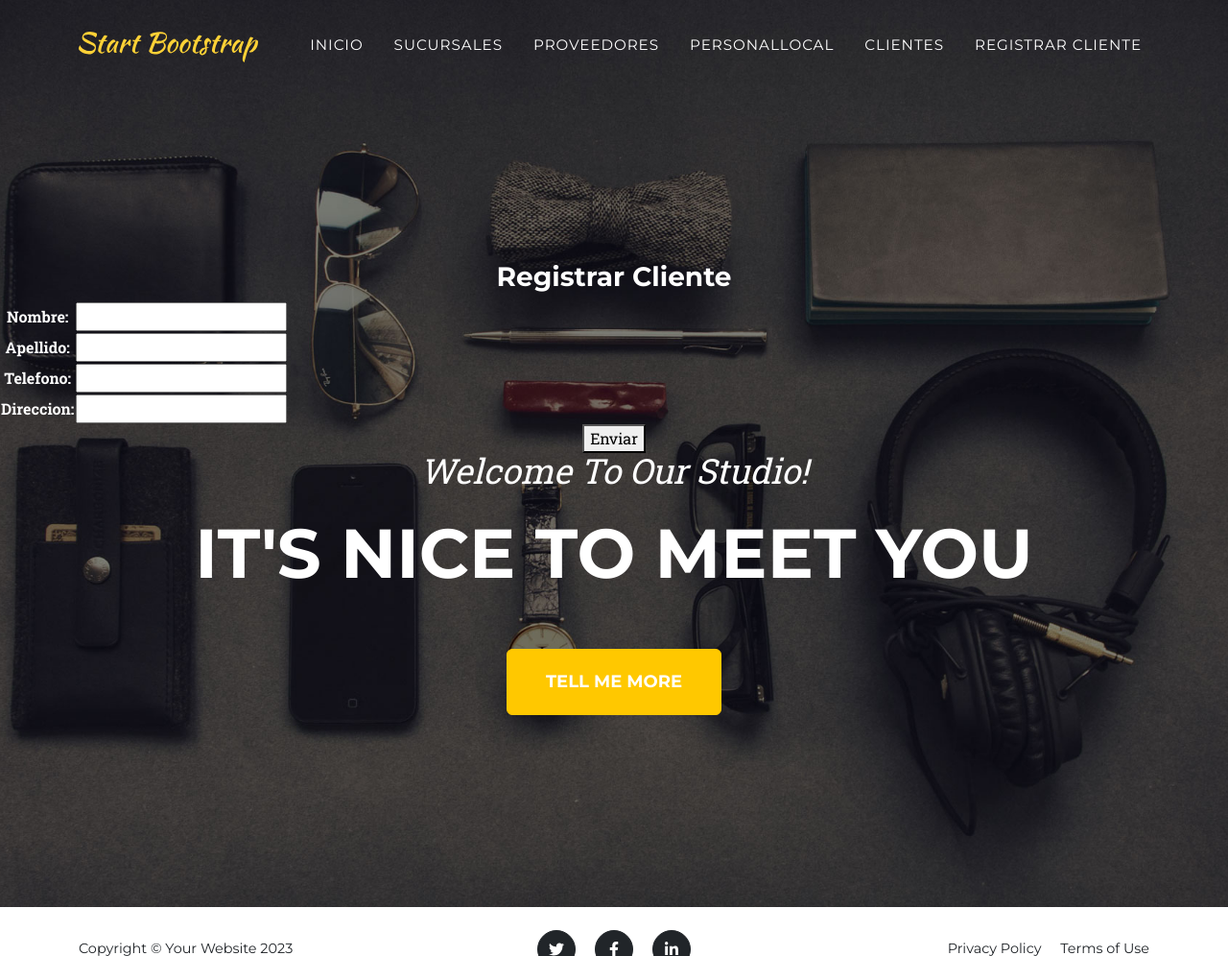
After one commit to Silduck/mi_repositorio, a Django app: page /registrar_cliente/ in a window 1280 px wide. The commit adds this page. Shown: the top 996 px of the page at 96% size. Run offline with Django 4.2, Linux system fonts and the light colour scheme; some libraries are stand-ins or nearby versions.

Commit message:
subir cambios

```diff
--- a/NEGOCIO2/MiProyecto/app/Templates/app/index.html
+++ b/NEGOCIO2/MiProyecto/app/Templates/app/index.html
@@ -38,6 +38,7 @@
                         <li class="nav-item"><a class="nav-link" href={% url 'Proveedores' %}> Proveedores</a></li>
                         <li class="nav-item"><a class="nav-link" href={% url 'PersonalLocal' %}> PersonalLocal</a></li>
                         <li class="nav-item"><a class="nav-link" href={% url 'Clientes' %}> Clientes</a></li>
+                        <li class="nav-item"><a class="nav-link" href={% url 'Registrar Cliente' %}> Registrar Cliente</a></li>
                     </ul>
                 </div>
             </div>
--- /dev/null
+++ b/NEGOCIO2/MiProyecto/app/Templates/app/registrar_cliente.html
@@ -0,0 +1,21 @@
+{% extends 'app/index.html' %}
+
+{% load static %}
+
+{% block title %}
+    Registrar Cliente
+{% endblock title %}
+
+{% block codigoDinamico %}
+
+<form action="" method="post"> {% csrf_token %}
+
+    <h3>Registrar Cliente</h3>
+    <table>
+        {{formulario.as_table}}
+    </table>
+
+    <button type="submit" value="Enviar">Enviar</button>
+
+</form>
+{% endblock %}
--- a/NEGOCIO2/MiProyecto/app/forms.py
+++ b/NEGOCIO2/MiProyecto/app/forms.py
@@ -1,14 +1,14 @@
 from django import forms
 
 class RegistrarClienteForm(forms.Form):
-    nombre = forms.CharField(min_length=3,max_length=30)
-    apellido = forms.CharField(min_length=3,max_length=40)
+    nombre = forms.CharField(min_length=3, max_length=30)
+    apellido = forms.CharField(min_length=3, max_length=40)
     telefono = forms.IntegerField()
     direccion = forms.CharField(min_length=3, max_length=30)
 
-class BuscarProductosForm(forms.Form):
+"""class BuscarProductosForm(forms.Form):
     articulo = forms.IntegerField()
     tipo = forms.CharField(min_length=2,max_length=20)
     estilo = forms.CharField(min_length= 3,max_length=20)
     color = forms.CharField(min_length=3,max_length=15)
-    talle = forms.IntegerField ()
+    talle = forms.IntegerField ()"""
--- a/NEGOCIO2/MiProyecto/app/urls.py
+++ b/NEGOCIO2/MiProyecto/app/urls.py
@@ -9,4 +9,5 @@
     path('proveedores/', views.mostrar_proveedores, name='Proveedores'),
     path('sucursales/', views.mostrar_sucursales, name='Sucursales'),
     path('productos/', views.mostrar_productos, name='Productos'),
+    path('registrar_cliente/', views.registrar_cliente, name='Registrar Cliente'),
 ]
--- a/NEGOCIO2/MiProyecto/app/views.py
+++ b/NEGOCIO2/MiProyecto/app/views.py
@@ -10,7 +10,7 @@
 
 from app.models import productos
 
-from.forms import RegistrarClienteForm, BuscarProductosForm
+from .forms import RegistrarClienteForm
 
 # Create your views here.
 
@@ -67,3 +67,23 @@
 
 
     return render(request, 'app/home.html')
+
+def registrar_cliente(request):
+
+    if request.method == 'POST':
+
+        formulario = RegistrarClienteForm(request.POST)
+
+        if formulario.is_valid():
+
+            formulario_limpio = formulario.cleaned_data
+
+            cliente = clientes(nombre=formulario_limpio['nombre'], apellido=formulario_limpio['apellido'], telefono=formulario_limpio['telefono'], direccion=formulario_limpio['direccion'])
+
+            cliente.save()
+
+            return render(request, 'app/home.html')
+    else:
+            formulario = RegistrarClienteForm()
+
+    return render(request, 'app/registrar_cliente.html', {'formulario': RegistrarClienteForm})
```
Also changed, not shown: NEGOCIO2/MiProyecto/db.sqlite3.
